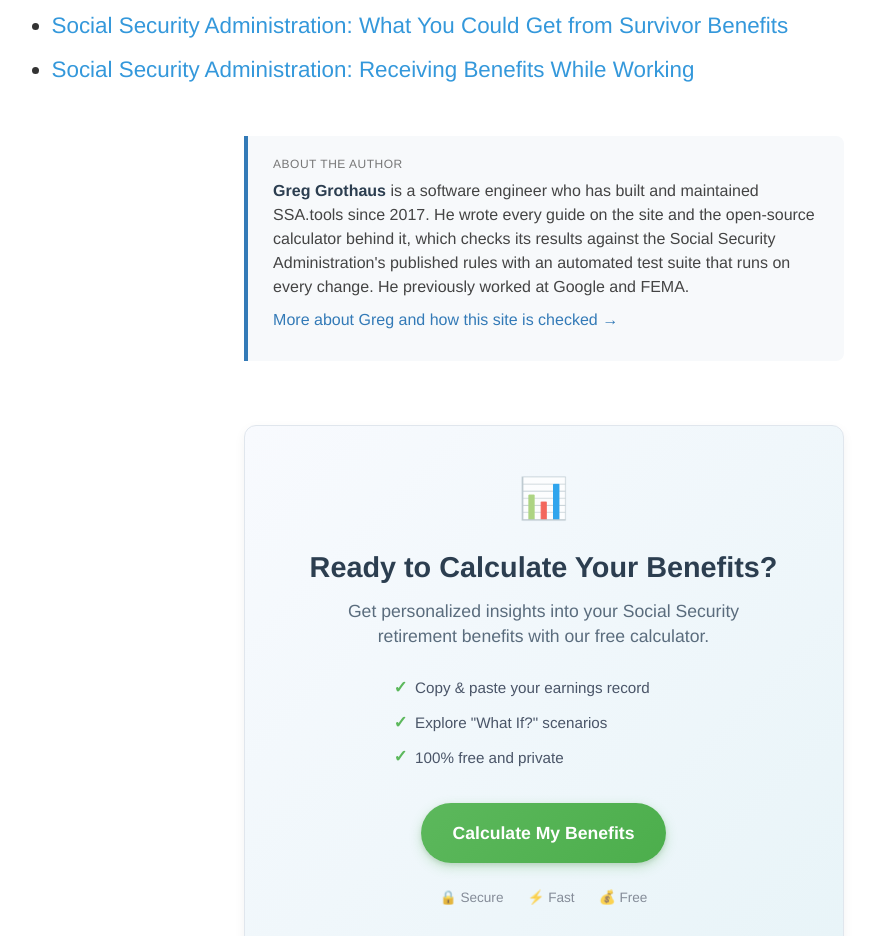
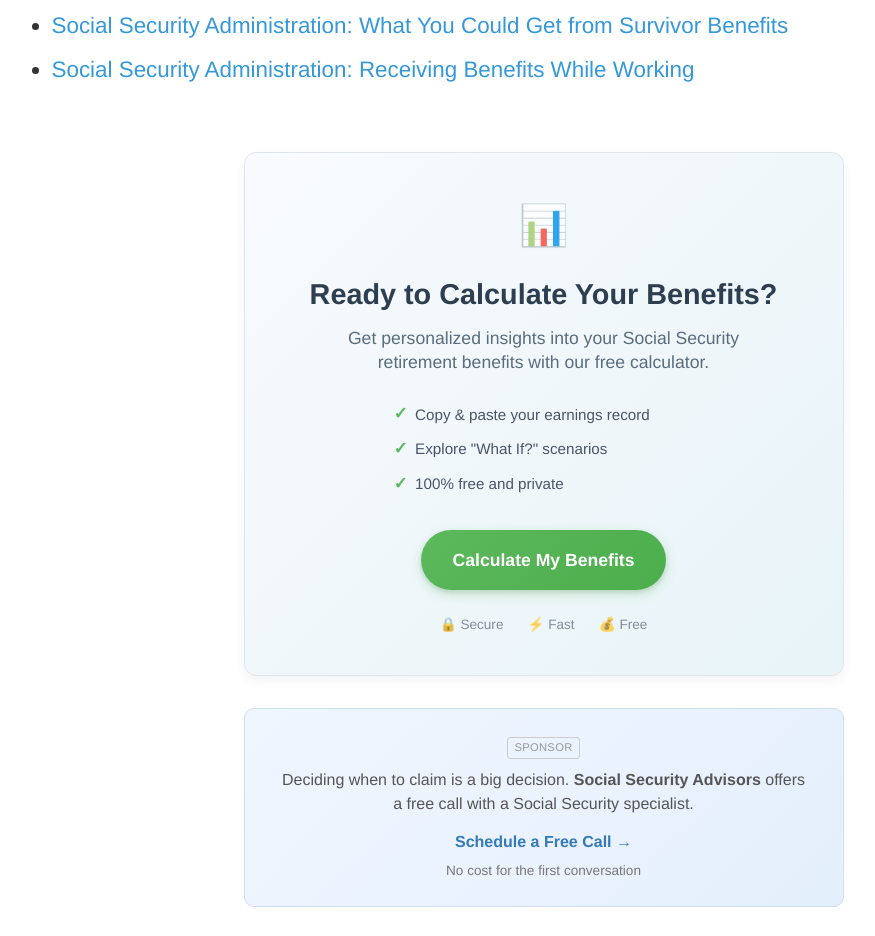
Before and after one commit to Gregable/social-security-tools, a SvelteKit app: page /guides/nra in a window 1280 px wide. Shown: the part 5740-6676 px from the top of the page, without its empty margins (89-964 px from the left). Built offline with nearby package versions, Linux system fonts and the light colour scheme.

Commit message:
refactor(guides): remove the About the author box from the guide footer
The byline, the author profile page, and each guide's structured data already name the author and link the profile. The box repeated them at the bottom of every guide.

```diff
--- a/src/lib/author.ts
+++ b/src/lib/author.ts
@@ -1,8 +1,8 @@
 /**
  * The single author of every guide on the site.
  *
- * One source of truth for the byline on each guide, the author box, the
- * author profile page, the sitemap, and the schema.org Person emitted in
+ * One source of truth for the byline on each guide, the author profile
+ * page, the sitemap, and the schema.org Person emitted in
  * structured data. Search engines use the `url` and `sameAs` links to
  * resolve the name to one entity, so these must stay stable across pages.
  */
@@ -18,7 +18,7 @@ export interface Author {
   /**
    * The bio with the name left off, so it reads as a predicate: "is a
    * software engineer who...". The profile page and schema prepend the
-   * name; the guide author box puts a linked name in front of it.
+   * name.
    */
   readonly summary: string;
   readonly blogUrl: string;
--- a/src/routes/guides/GuideAuthorBox.svelte
+++ /dev/null
@@ -1,67 +0,0 @@
-<script lang="ts">
-  import { AUTHOR } from "$lib/author";
-
-  /**
-   * Short "About the author" block shown at the end of every guide, above
-   * the calculator call to action. Repeats the author entity visibly so a
-   * reader (or a search quality rater) can see who wrote the page and follow
-   * through to the profile.
-   */
-</script>
-
-<aside class="author-box" aria-label="About the author">
-  <div class="label">About the author</div>
-  <p class="bio">
-    <a href={AUTHOR.path} rel="author" class="name">{AUTHOR.name}</a>
-    {AUTHOR.summary}
-  </p>
-  <p class="more">
-    <a href={AUTHOR.path}>More about {AUTHOR.givenName} and how this site is checked &rarr;</a>
-  </p>
-</aside>
-
-<style>
-  .author-box {
-    max-width: 600px;
-    margin: 3em auto 0 auto;
-    padding: 1.2em 1.6em;
-    border-left: 4px solid #337ab7;
-    background: #f7f9fb;
-    border-radius: 0 8px 8px 0;
-  }
-  .label {
-    font-size: 0.75em;
-    text-transform: uppercase;
-    letter-spacing: 0.5px;
-    color: #777;
-    margin-bottom: 0.4em;
-  }
-  .author-box p {
-    font-size: 1em;
-    line-height: 1.5;
-    color: #444;
-    margin: 0 0 0.6em 0;
-  }
-  .name {
-    font-weight: 600;
-    color: #2c3e50;
-    text-decoration: none;
-  }
-  .more {
-    font-size: 0.9em;
-  }
-  .more a {
-    color: #337ab7;
-    text-decoration: none;
-  }
-  .more a:hover,
-  .name:hover {
-    text-decoration: underline;
-  }
-
-  @media (max-width: 768px) {
-    .author-box {
-      margin: 2.5em 1em 0 1em;
-    }
-  }
-</style>
--- a/src/routes/guides/guide-footer.svelte
+++ b/src/routes/guides/guide-footer.svelte
@@ -7,7 +7,6 @@ import { trackOutboundClick, trackOutboundImpression } from '$lib/analytics/outb
 import { SPONSOR } from '$lib/sponsor';
 import { guideOffersChat } from './guide-cta-config';
 import { guideSlugFromPath } from './guide-slug';
-import GuideAuthorBox from './GuideAuthorBox.svelte';
 
 $: guideSlug = guideSlugFromPath($page?.url?.pathname ?? '');
 $: offersChat = guideOffersChat($page?.url?.pathname ?? '');
@@ -89,8 +88,6 @@ onMount(() => {
   };
 });
 </script>
-
-<GuideAuthorBox />
 
 <!-- Wrapper observed for the "Guide Footer: Visible" impression event -->
 <div class="guide-footer-marker" bind:this={footerElement}>
```
Also changed, not shown: 2 other files (tests, documents, lock files or other folders).
